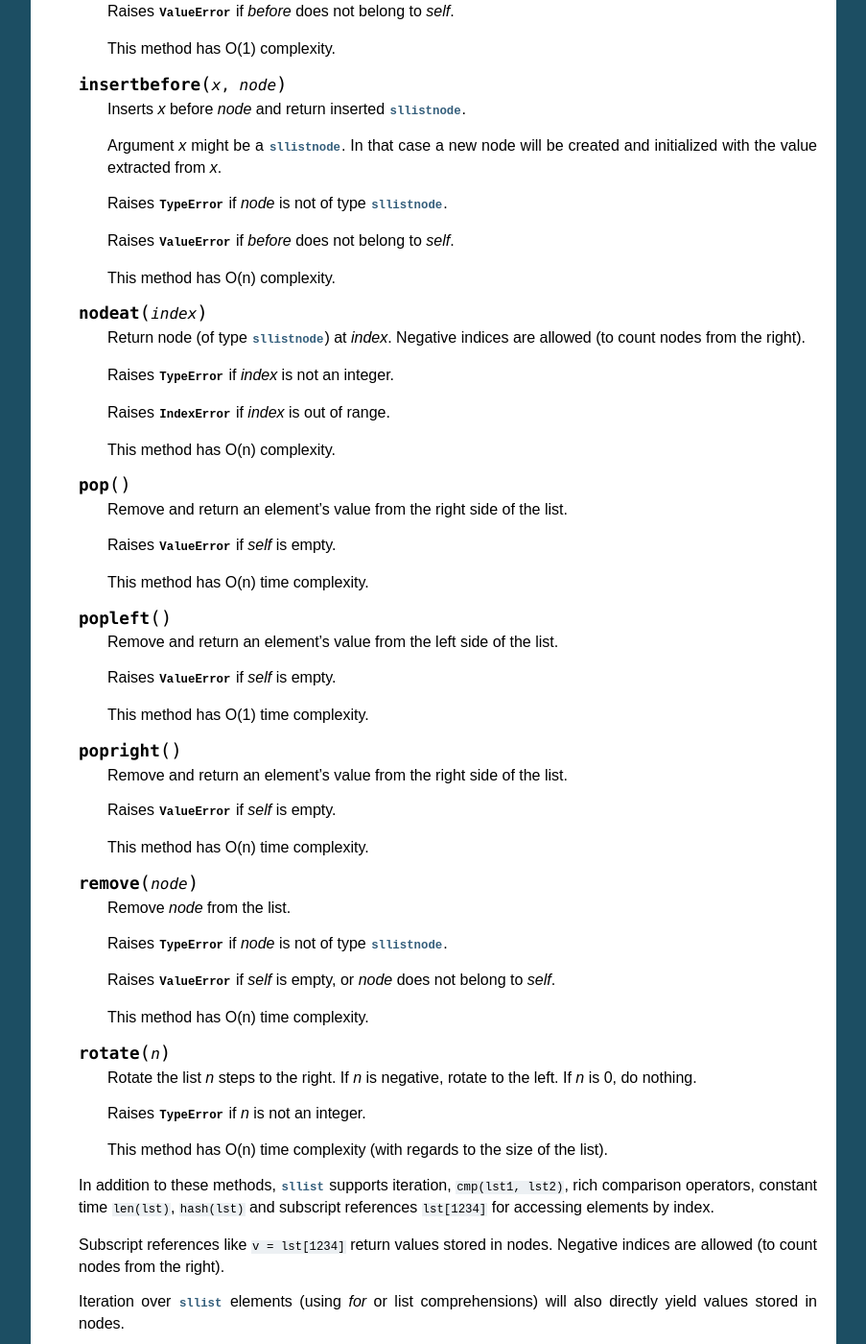
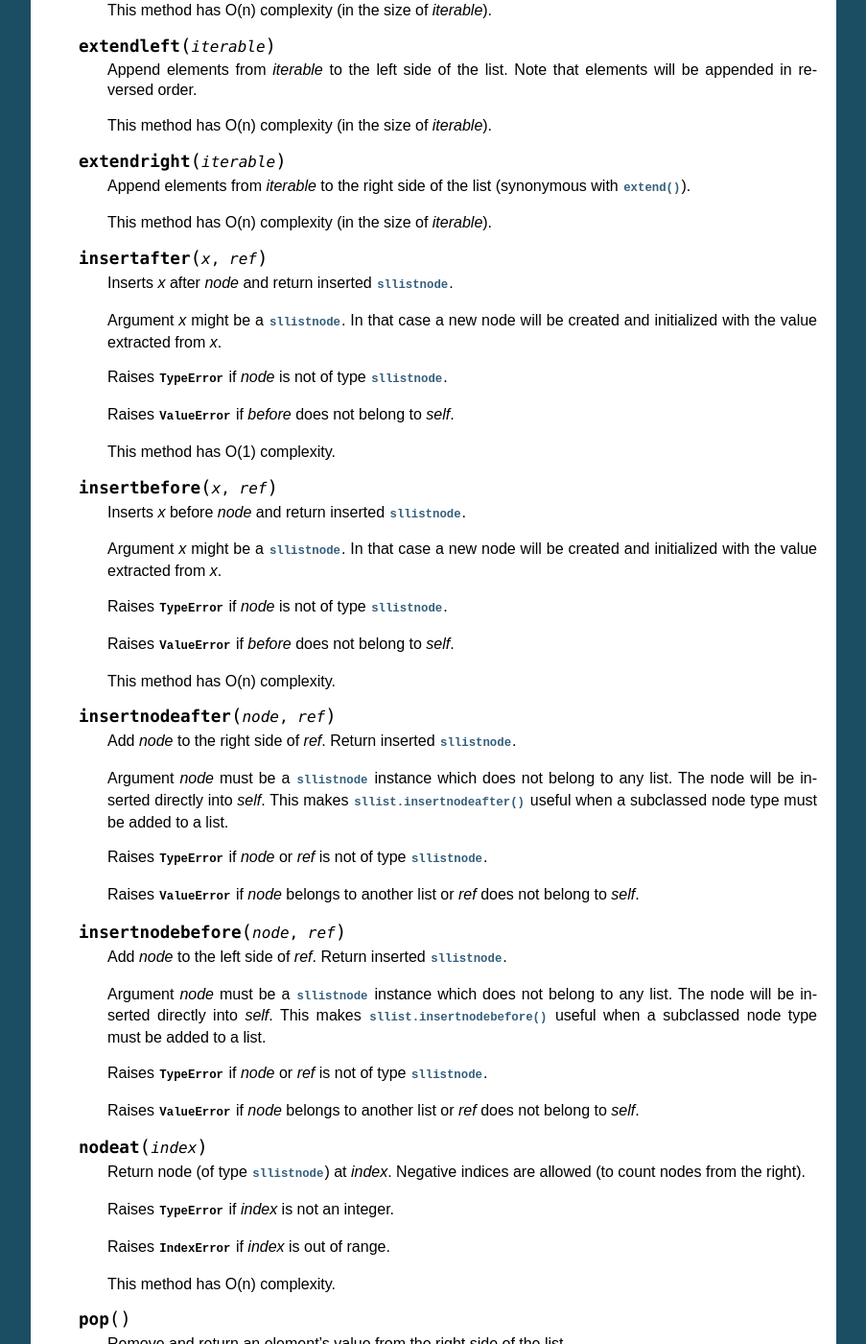
Before and after one commit to ajakubek/python-llist, a Sphinx documentation site: the page built from docs/index.rst, in a window 1280 px wide and 1400 px high, scrolled down 8022 px. Shown: the whole window at 96% size, without its empty margins (198-1101 px from the left). Built offline with Sphinx 7.4.7, drawn with Linux system fonts in a browser that asks for light colours; some of the changed text lies outside the part shown.

Commit message:
Add documentation for new methods
Description and tests for:
 - dllist.insertnode
 - sllist.insertnodeafter
 - sllist.insertnodebefore

```diff
--- a/docs/index.rst
+++ b/docs/index.rst
@@ -119,6 +119,23 @@
 
       Raises :exc:`ValueError` if *before* does not belong to *self*.
 
+   .. method:: insertnode(node, [before])
+
+      Add *node* to the right side of the list if *before* is not specified,
+      or insert *node* to the left side of :class:`dllistnode` *before*.
+      Return inserted :class:`dllistnode`.
+
+      Argument *node* must be a :class:`dllistnode` object which does not belong
+      to any list. The node will be inserted directly into *self*.
+      This makes :meth:`dllist.insertnode()` useful when a subclassed node type
+      must be added to a list.
+
+      Raises :exc:`TypeError` if *node* or *before* is not of type
+      :class:`dllistnode`.
+
+      Raises :exc:`ValueError` if *node* belongs to another list or *before*
+      does not belong to *self*.
+
    .. method:: nodeat(index)
 
       Return node (of type :class:`dllistnode`) at *index*.
@@ -199,118 +216,129 @@
 
       >>> from llist import dllist, dllistnode
 
-      >>> empty_lst = dllist()          # create an empty list
+      >>> empty_lst = dllist()                # create an empty list
       >>> print(empty_lst)
       dllist()
 
-      >>> print(len(empty_lst))         # display length of the list
+      >>> print(len(empty_lst))               # display length of the list
       0
       >>> print(empty_lst.size)
       0
 
-      >>> print(empty_lst.first)        # display the first node (nonexistent)
+      >>> print(empty_lst.first)              # display the first node (nonexistent)
       None
-      >>> print(empty_lst.last)         # display the last node (nonexistent)
+      >>> print(empty_lst.last)               # display the last node (nonexistent)
       None
 
-      >>> lst = dllist([1, 2, 3])       # create and initialize a list
-      >>> print(lst)                    # display elements in the list
+      >>> lst = dllist([1, 2, 3])             # create and initialize a list
+      >>> print(lst)                          # display elements in the list
       dllist([1, 2, 3])
 
-      >>> print(len(lst))               # display length of the list
+      >>> print(len(lst))                     # display length of the list
       3
       >>> print(lst.size)
       3
 
-      >>> print(lst.nodeat(0))          # access nodes by index
+      >>> print(lst.nodeat(0))                # access nodes by index
       dllistnode(1)
       >>> print(lst.nodeat(1))
       dllistnode(2)
       >>> print(lst.nodeat(2))
       dllistnode(3)
 
-      >>> print(lst[0])                 # access elements by index
+      >>> print(lst[0])                       # access elements by index
       1
       >>> print(lst[1])
       2
       >>> print(lst[2])
       3
 
-      >>> node = lst.first              # get the first node (same as lst[0])
+      >>> node = lst.first                    # get the first node (same as lst[0])
       >>> print(node)
       dllistnode(1)
 
-      >>> print(node.value)             # get value of node
+      >>> print(node.value)                   # get value of node
       1
-      >>> print(node())                 # get value of node
+      >>> print(node())                       # get value of node
       1
-      >>> print(node.prev)              # get the previous node (nonexistent)
+      >>> print(node.prev)                    # get the previous node (nonexistent)
       None
-      >>> print(node.next)              # get the next node
+      >>> print(node.next)                    # get the next node
       dllistnode(2)
-      >>> print(node.next.value)        # get value of the next node
+      >>> print(node.next.value)              # get value of the next node
       2
 
-      >>> for value in lst:             # iterate over list elements
+      >>> for value in lst:                   # iterate over list elements
       ...     print(value * 2)
       2
       4
       6
 
-      >>> lst.appendright(4)            # append value to the right side of the list
+      >>> lst.appendright(4)                  # append value to the right side of the list
       <dllistnode(4)>
       >>> print(lst)
       dllist([1, 2, 3, 4])
       >>> new_node = dllistnode(5)
-      >>> lst.appendright(new_node)     # append value from a node
+      >>> lst.appendright(new_node)           # append value from a node
       <dllistnode(5)>
       >>> print(lst)
       dllist([1, 2, 3, 4, 5])
-      >>> lst.appendleft(0)             # append value to the left side of the list
+      >>> lst.appendleft(0)                   # append value to the left side of the list
       <dllistnode(0)>
       >>> print(lst)
       dllist([0, 1, 2, 3, 4, 5])
       >>> new_node = dllistnode(6)
-      >>> lst.appendnode(new_node)      # append node to the end of the list
+      >>> lst.appendnode(new_node)            # append node to the end of the list
       <dllistnode(6)>
       >>> print(lst)
       dllist([0, 1, 2, 3, 4, 5, 6])
       >>> print(lst.last is new_node)
       True
 
-      >>> lst.extendright([7, 8, 9])    # right-extend list with elements from iterable
+      >>> lst.extendright([7, 8, 9])          # right-extend list with elements from iterable
       >>> print(lst)
       dllist([0, 1, 2, 3, 4, 5, 6, 7, 8, 9])
-      >>> lst.extendleft([-1, -2, -3])  # left-extend list with elements from iterable
+      >>> lst.extendleft([-1, -2, -3])        # left-extend list with elements from iterable
       >>> print(lst)
       dllist([-3, -2, -1, 0, 1, 2, 3, 4, 5, 6, 7, 8, 9])
 
       >>> lst = dllist([0, 1, 2, 3, 4, 5])
       >>> node = lst.nodeat(2)
-      >>> lst.insert(1.5, node)         # insert 1.5 before node
+      >>> lst.insert(1.5, node)               # insert 1.5 before node
       <dllistnode(1.5)>
       >>> print(lst)
       dllist([0, 1, 1.5, 2, 3, 4, 5])
-      >>> lst.insert(6)                 # append value to the right side of the list
+      >>> lst.insert(6)                       # append value to the right side of the list
       <dllistnode(6)>
       >>> print(lst)
       dllist([0, 1, 1.5, 2, 3, 4, 5, 6])
+      >>> new_node = dllistnode(2.5)
+      >>> ref_node = lst.nodeat(4)
+      >>> lst.insertnode(new_node, ref_node)  # insert new_node before ref_node
+      <dllistnode(2.5)>
+      >>> print(lst)
+      dllist([0, 1, 1.5, 2, 2.5, 3, 4, 5, 6])
+      >>> new_node = dllistnode(6.5)
+      >>> lst.insertnode(new_node)            # insert new_node at the end of the list
+      <dllistnode(6.5)>
+      >>> print(lst)
+      dllist([0, 1, 1.5, 2, 2.5, 3, 4, 5, 6, 6.5])
 
-      >>> lst.popleft()                 # remove leftmost node from the list
+      >>> lst.popleft()                       # remove leftmost node from the list
       0
       >>> print(lst)
-      dllist([1, 1.5, 2, 3, 4, 5, 6])
-      >>> lst.popright()                # remove rightmost node from the list
-      6
+      dllist([1, 1.5, 2, 2.5, 3, 4, 5, 6, 6.5])
+      >>> lst.popright()                      # remove rightmost node from the list
+      6.5
       >>> print(lst)
-      dllist([1, 1.5, 2, 3, 4, 5])
+      dllist([1, 1.5, 2, 2.5, 3, 4, 5, 6])
       >>> node = lst.nodeat(1)
-      >>> lst.remove(node)              # remove 2nd node from the list
+      >>> lst.remove(node)                    # remove 2nd node from the list
       1.5
       >>> print(lst)
-      dllist([1, 2, 3, 4, 5])
-      >>> foreign_node = dllistnode()   # create an unassigned node
-      >>> lst.remove(foreign_node)      # try to remove node not present in the list
+      dllist([1, 2, 2.5, 3, 4, 5, 6])
+      >>> foreign_node = dllistnode()         # create an unassigned node
+      >>> lst.remove(foreign_node)            # try to remove node not present in the list
       Traceback (most recent call last):
         File "/usr/lib/python2.6/doctest.py", line 1253, in __run
           compileflags, 1) in test.globs
@@ -330,7 +358,7 @@
       >>> print(lst)
       dllist([3, 4, 5, 1, 2])
 
-      >>> dllist() == dllist([])        # list comparison (lexicographical order)
+      >>> dllist() == dllist([])              # list comparison (lexicographical order)
       True
       >>> dllist() != dllist([])
       False
@@ -343,7 +371,7 @@
       >>> dllist([1, 2, 3]) >= dllist([1, 2, 3])
       True
 
-      >>> lst1 = dllist([1, 2, 3, 4])   # extending lists
+      >>> lst1 = dllist([1, 2, 3, 4])         # extending lists
       >>> lst2 = dllist([5, 6, 7, 8])
       >>> ext_lst = lst1 + lst2
       >>> print(ext_lst)
@@ -356,11 +384,11 @@
 
       >>> lst = dllist([0])
       >>> node = lst.first
-      >>> weak_ref = node.owner         # get reference to the list which owns the node
-      >>> print(weak_ref() is lst)      # call the reference to obtain the actual list
+      >>> weak_ref = node.owner               # get reference to the list which owns the node
+      >>> print(weak_ref() is lst)            # call the reference to obtain the actual list
       True
       >>> del lst
-      >>> print(weak_ref())             # None is returned if list does not exist
+      >>> print(weak_ref())                   # None is returned if list does not exist
       None
 
 
@@ -519,7 +547,7 @@
 
       This method has O(n) complexity (in the size of *iterable*).
 
-   .. method:: insertafter(x, node)
+   .. method:: insertafter(x, ref)
 
       Inserts *x* after *node* and return inserted :class:`sllistnode`.
 
@@ -532,7 +560,7 @@
 
       This method has O(1) complexity.
 
-   .. method:: insertbefore(x, node)
+   .. method:: insertbefore(x, ref)
 
       Inserts *x* before *node* and return inserted :class:`sllistnode`.
 
@@ -544,6 +572,38 @@
       Raises :exc:`ValueError` if *before* does not belong to *self*.
 
       This method has O(n) complexity.
+
+   .. method:: insertnodeafter(node, ref)
+
+      Add *node* to the right side of *ref*.
+      Return inserted :class:`sllistnode`.
+
+      Argument *node* must be a :class:`sllistnode` instance which does not
+      belong to any list. The node will be inserted directly into *self*.
+      This makes :meth:`sllist.insertnodeafter()` useful when a subclassed node
+      type must be added to a list.
+
+      Raises :exc:`TypeError` if *node* or *ref* is not of type
+      :class:`sllistnode`.
+
+      Raises :exc:`ValueError` if *node* belongs to another list or *ref* does
+      not belong to *self*.
+
+   .. method:: insertnodebefore(node, ref)
+
+      Add *node* to the left side of *ref*.
+      Return inserted :class:`sllistnode`.
+
+      Argument *node* must be a :class:`sllistnode` instance which does not
+      belong to any list. The node will be inserted directly into *self*.
+      This makes :meth:`sllist.insertnodebefore()` useful when a subclassed node
+      type must be added to a list.
+
+      Raises :exc:`TypeError` if *node* or *ref* is not of type
+      :class:`sllistnode`.
+
+      Raises :exc:`ValueError` if *node* belongs to another list or *ref* does
+      not belong to *self*.
 
    .. method:: nodeat(index)
 
@@ -623,116 +683,128 @@
 
       >>> from llist import sllist, sllistnode
 
-      >>> empty_lst = sllist()          # create an empty list
+      >>> empty_lst = sllist()                      # create an empty list
       >>> print(empty_lst)
       sllist()
 
-      >>> print(len(empty_lst))         # display length of the list
+      >>> print(len(empty_lst))                     # display length of the list
       0
       >>> print(empty_lst.size)
       0
 
-      >>> print(empty_lst.first)        # display the first node (nonexistent)
+      >>> print(empty_lst.first)                    # display the first node (nonexistent)
       None
-      >>> print(empty_lst.last)         # display the last node (nonexistent)
+      >>> print(empty_lst.last)                     # display the last node (nonexistent)
       None
 
-      >>> lst = sllist([1, 2, 3])       # create and initialize a list
-      >>> print(lst)                    # display elements in the list
+      >>> lst = sllist([1, 2, 3])                   # create and initialize a list
+      >>> print(lst)                                # display elements in the list
       sllist([1, 2, 3])
 
-      >>> print(len(lst))               # display length of the list
+      >>> print(len(lst))                           # display length of the list
       3
       >>> print(lst.size)
       3
 
-      >>> print(lst.nodeat(0))          # access nodes by index
+      >>> print(lst.nodeat(0))                      # access nodes by index
       sllistnode(1)
       >>> print(lst.nodeat(1))
       sllistnode(2)
       >>> print(lst.nodeat(2))
       sllistnode(3)
 
-      >>> print(lst[0])                 # access elements by index
+      >>> print(lst[0])                             # access elements by index
       1
       >>> print(lst[1])
       2
       >>> print(lst[2])
       3
 
-      >>> node = lst.first              # get the first node (same as lst[0])
+      >>> node = lst.first                          # get the first node (same as lst[0])
       >>> print(node)
       sllistnode(1)
 
-      >>> print(node.value)             # get value of node
+      >>> print(node.value)                         # get value of node
       1
-      >>> print(node())                 # get value of node
+      >>> print(node())                             # get value of node
       1
-      >>> print(node.next)              # get the next node
+      >>> print(node.next)                          # get the next node
       sllistnode(2)
-      >>> print(node.next.value)        # get value of the next node
+      >>> print(node.next.value)                    # get value of the next node
       2
 
-      >>> for value in lst:             # iterate over list elements
+      >>> for value in lst:                         # iterate over list elements
       ...     print(value * 2)
       2
       4
       6
 
-      >>> lst.appendright(4)            # append value to the right side of the list
+      >>> lst.appendright(4)                        # append value to the right side of the list
       <sllistnode(4)>
       >>> print(lst)
       sllist([1, 2, 3, 4])
       >>> new_node = sllistnode(5)
-      >>> lst.appendright(new_node)     # append value from a node
+      >>> lst.appendright(new_node)                 # append value from a node
       <sllistnode(5)>
       >>> print(lst)
       sllist([1, 2, 3, 4, 5])
-      >>> lst.appendleft(0)             # append value to the left side of the list
+      >>> lst.appendleft(0)                         # append value to the left side of the list
       <sllistnode(0)>
       >>> print(lst)
       sllist([0, 1, 2, 3, 4, 5])
       >>> new_node = sllistnode(6)
-      >>> lst.appendnode(new_node)      # append node to the end of the list
+      >>> lst.appendnode(new_node)                  # append node to the end of the list
       <sllistnode(6)>
       >>> print(lst)
       sllist([0, 1, 2, 3, 4, 5, 6])
       >>> print(lst.last is new_node)
       True
 
-      >>> lst.extendright([7, 8, 9])    # right-extend list with elements from iterable
+      >>> lst.extendright([7, 8, 9])                # right-extend list with elements from iterable
       >>> print(lst)
       sllist([0, 1, 2, 3, 4, 5, 6, 7, 8, 9])
-      >>> lst.extendleft([-1, -2, -3])  # left-extend list with elements from iterable
+      >>> lst.extendleft([-1, -2, -3])              # left-extend list with elements from iterable
       >>> print(lst)
       sllist([-3, -2, -1, 0, 1, 2, 3, 4, 5, 6, 7, 8, 9])
 
       >>> lst = sllist([0, 1, 2, 3, 4, 5])
       >>> node = lst.nodeat(2)
-      >>> lst.insertbefore(1.5, node)  # insert 1.5 before node
+      >>> lst.insertbefore(1.5, node)               # insert 1.5 before node
       <sllistnode(1.5)>
       >>> print(lst)
       sllist([0, 1, 1.5, 2, 3, 4, 5])
-      >>> lst.insertafter(2.5, node)   # insert 2.5 after node
+      >>> lst.insertafter(2.5, node)                # insert 2.5 after node
       <sllistnode(2.5)>
       >>> print(lst)
       sllist([0, 1, 1.5, 2, 2.5, 3, 4, 5])
+      >>> new_node = sllistnode(3.5)
+      >>> ref_node = lst.nodeat(6)
+      >>> lst.insertnodebefore(new_node, ref_node)  # insert new_node before ref_node
+      <sllistnode(3.5)>
+      >>> print(lst)
+      sllist([0, 1, 1.5, 2, 2.5, 3, 3.5, 4, 5])
+      >>> new_node = sllistnode(4.5)
+      >>> ref_node = lst.nodeat(7)
+      >>> lst.insertnodeafter(new_node, ref_node)   # insert new_node after ref_node
+      <sllistnode(4.5)>
+      >>> print(lst)
+      sllist([0, 1, 1.5, 2, 2.5, 3, 3.5, 4, 4.5, 5])
 
-      >>> lst.popleft()                 # remove leftmost node from the list
+      >>> lst.popleft()                             # remove leftmost node from the list
       0
       >>> print(lst)
-      sllist([1, 1.5, 2, 2.5, 3, 4, 5])
-      >>> lst.popright()                # remove rightmost node from the list
+      sllist([1, 1.5, 2, 2.5, 3, 3.5, 4, 4.5, 5])
+      >>> lst.popright()                            # remove rightmost node from the list
       5
       >>> print(lst)
-      sllist([1, 1.5, 2, 2.5, 3, 4])
+      sllist([1, 1.5, 2, 2.5, 3, 3.5, 4, 4.5])
       >>> node = lst.nodeat(1)
-      >>> lst.remove(node)              # remove 2nd node from the list
+      >>> lst.remove(node)                          # remove 2nd node from the list
       1.5
       >>> print(lst)
-      sllist([1, 2, 2.5, 3, 4])
-      >>> foreign_node = sllistnode()   # create an unassigned node
-      >>> lst.remove(foreign_node)      # try to remove node not present in the list
+      sllist([1, 2, 2.5, 3, 3.5, 4, 4.5])
+      >>> foreign_node = sllistnode()               # create an unassigned node
+      >>> lst.remove(foreign_node)                  # try to remove node not present in the list
       Traceback (most recent call last):
         File "/usr/lib/python2.6/doctest.py", line 1253, in __run
           compileflags, 1) in test.globs
@@ -752,7 +824,7 @@
       >>> print(lst)
       sllist([3, 4, 5, 1, 2])
 
-      >>> sllist() == sllist([])        # list comparison (lexicographical order)
+      >>> sllist() == sllist([])                    # list comparison (lexicographical order)
       True
       >>> sllist() != sllist([])
       False
@@ -765,7 +837,7 @@
       >>> sllist([1, 2, 3]) >= sllist([1, 2, 3])
       True
 
-      >>> lst1 = sllist([1, 2, 3, 4])   # extending lists
+      >>> lst1 = sllist([1, 2, 3, 4])               # extending lists
       >>> lst2 = sllist([5, 6, 7, 8])
       >>> ext_lst = lst1 + lst2
       >>> print(ext_lst)
@@ -778,11 +850,11 @@
 
       >>> lst = sllist([0])
       >>> node = lst.first
-      >>> weak_ref = node.owner         # get reference to the list which owns the node
-      >>> print(weak_ref() is lst)      # call the reference to obtain the actual list
+      >>> weak_ref = node.owner                     # get reference to the list which owns the node
+      >>> print(weak_ref() is lst)                  # call the reference to obtain the actual list
       True
       >>> del lst
-      >>> print(weak_ref())             # None is returned if list does not exist
+      >>> print(weak_ref())                         # None is returned if list does not exist
       None
 
 
```
